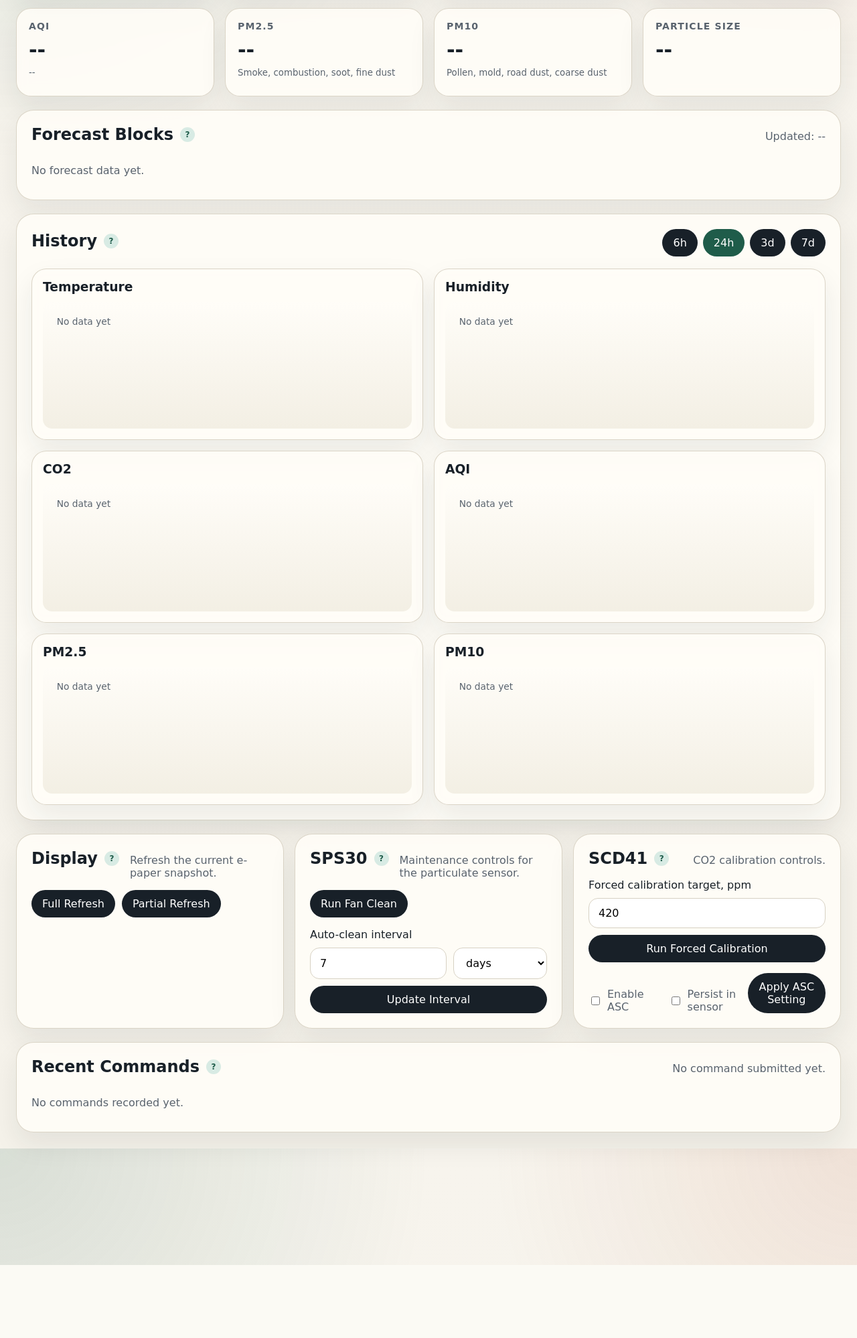
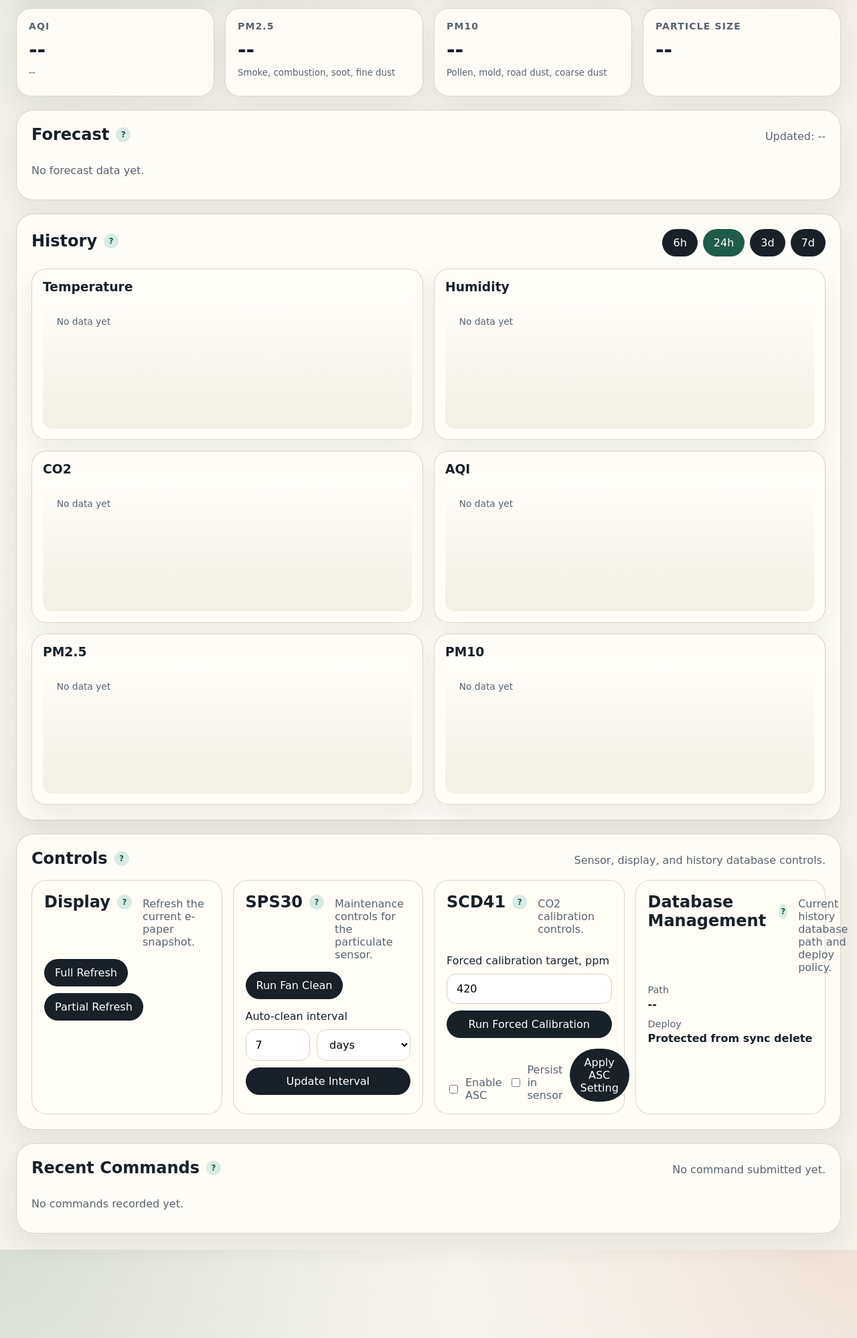
Before and after one commit to andriydread/pi-zero2w-sensors-playground, a Flask app: page / in a window 1280 px wide; the page is wider, and only the part inside the window is pictured. Shown: the part 403-2401 px from the top of that part at 67% size. Before the commit the page ends 2292 px from the top of that part, so only its background shows below. Run offline with Flask 3, Linux system fonts and the light colour scheme; data that the repository does not hold is empty.

Commit message:
Refine dashboard controls and preserve history database

```diff
--- a/dashboard/static/dashboard.css
+++ b/dashboard/static/dashboard.css
@@ -279,8 +278,42 @@ button, input, select {
   transform: translate(-50%, -100%);
   transition: opacity 0.12s ease;
 }
+.controls-panel {
+  margin-top: 20px;
+}
 .controls-grid {
-  grid-template-columns: repeat(3, minmax(0, 1fr));
+  display: grid;
+  grid-template-columns: repeat(4, minmax(0, 1fr));
+  gap: 16px;
+  margin-top: 18px;
+}
+.control-card {
+  border-radius: 22px;
+  padding: 18px;
+  background: rgba(255, 253, 247, 0.92);
+  border: 1px solid rgba(215, 209, 195, 0.9);
+}
+.control-card .panel-head {
+  min-height: 76px;
+}
+.info-list {
+  display: grid;
+  gap: 12px;
+  margin-top: 16px;
+}
+.info-list p {
+  display: flex;
+  flex-direction: column;
+  gap: 4px;
+  margin: 0;
+}
+.info-list span {
+  color: var(--muted);
+  font-size: 0.9rem;
+}
+.info-list strong {
+  font-size: 1rem;
+  overflow-wrap: anywhere;
 }
 .button-row {
   display: flex;
--- a/dashboard/static/dashboard.js
+++ b/dashboard/static/dashboard.js
@@ -124,6 +124,7 @@ function renderSummary(summary) {
   document.getElementById('collector-running').textContent = `Collector: ${collector.running ? 'running' : 'stopped'}`;
   document.getElementById('collector-asc').textContent = `ASC: ${collector.scd41_asc_enabled ? 'enabled' : 'disabled'}`;
   document.getElementById('scd41-asc-enabled').checked = !!collector.scd41_asc_enabled;
+  document.getElementById('database-path').textContent = collector.database_path || '--';
 
   const weather = summary.latest_weather?.value || {};
   document.getElementById('weather-updated').textContent = `Updated: ${formatTimestamp(summary.latest_weather?.updated_at)}`;
@@ -151,8 +152,8 @@ function renderWeather(weather) {
       <div class="forecast-body">
         <img class="forecast-icon" src="/assets/icons/${icon}" alt="forecast icon">
         <div class="forecast-stats">
-          <p class="forecast-temp">${tempText}</p>
-          <p class="forecast-rain">Rain: ${rainText}</p>
+          <p class="forecast-stat">${tempText}</p>
+          <p class="forecast-stat">Rain: ${rainText}</p>
         </div>
       </div>
     `;
--- a/dashboard/templates/index.html
+++ b/dashboard/templates/index.html
@@ -33,14 +33,14 @@
     <section class="panel weather-panel">
       <div class="panel-head">
         <div class="title-with-help">
-          <h2>Forecast Blocks</h2>
+          <h2>Forecast</h2>
           <span class="help-chip" tabindex="0">?
             <span class="help-popover">
               <strong>Purpose</strong>
               <p>Shows the same forecast data used by the e-paper snapshot.</p>
               <strong>Contents</strong>
               <ul>
-                <li>Time window for the block</li>
+                <li>Time window for the forecast period</li>
                 <li>Max and min temperature</li>
                 <li>Rain probability</li>
                 <li>Weather icon matching the e-paper display</li>
@@ -87,8 +87,28 @@
       </div>
     </section>
 
-    <section class="controls-grid">
-      <section class="panel">
+    <section class="panel controls-panel">
+      <div class="panel-head">
+        <div class="title-with-help">
+          <h2>Controls</h2>
+          <span class="help-chip" tabindex="0">?
+            <span class="help-popover">
+              <strong>Purpose</strong>
+              <p>Operational controls and database status for the air monitor.</p>
+              <strong>Cards</strong>
+              <ul>
+                <li><strong>Display</strong>: replays the current e-paper snapshot</li>
+                <li><strong>SPS30</strong>: fan-clean and auto-clean interval controls</li>
+                <li><strong>SCD41</strong>: forced calibration and ASC controls</li>
+                <li><strong>Database Management</strong>: current history database location and deploy handling</li>
+              </ul>
+            </span>
+          </span>
+        </div>
+        <p>Sensor, display, and history database controls.</p>
+      </div>
+      <div class="controls-grid">
+        <section class="control-card">
           <div class="panel-head">
             <div class="title-with-help">
               <h2>Display</h2>
@@ -112,7 +132,7 @@
           </div>
         </section>
 
-      <section class="panel">
+        <section class="control-card">
           <div class="panel-head">
             <div class="title-with-help">
               <h2>SPS30</h2>
@@ -148,7 +168,7 @@
           </form>
         </section>
 
-      <section class="panel">
+        <section class="control-card">
           <div class="panel-head">
             <div class="title-with-help">
               <h2>SCD41</h2>
@@ -178,6 +198,31 @@
             <button type="submit">Apply ASC Setting</button>
           </form>
         </section>
+
+        <section class="control-card">
+          <div class="panel-head">
+            <div class="title-with-help">
+              <h2>Database Management</h2>
+              <span class="help-chip" tabindex="0">?
+                <span class="help-popover">
+                  <strong>Purpose</strong>
+                  <p>Shows where the SQLite history database lives and how code deploys treat it.</p>
+                  <strong>Deploy</strong>
+                  <ul>
+                    <li>The default `data/` directory is excluded from sync</li>
+                    <li>The remote `data/` directory is protected from `rsync --delete`</li>
+                  </ul>
+                </span>
+              </span>
+            </div>
+            <p>Current history database path and deploy policy.</p>
+          </div>
+          <div class="info-list">
+            <p><span>Path</span><strong id="database-path">--</strong></p>
+            <p><span>Deploy</span><strong>Protected from sync delete</strong></p>
+          </div>
+        </section>
+      </div>
     </section>
 
     <section class="panel">
--- a/main.py
+++ b/main.py
@@ -177,6 +177,7 @@ class AirMonitorApp:
         LOGGER.info("Initializing SCD41")
         self.scd4x = adafruit_scd4x.SCD4X(self.i2c)
         self.scd4x.self_calibration_enabled = self.scd41_asc_enabled
+        self.scd41_asc_enabled = bool(self.scd4x.self_calibration_enabled)
         self.scd4x.start_periodic_measurement()
 
         self.ambient_sensor = self._setup_ambient_sensor()
@@ -368,10 +369,10 @@ class AirMonitorApp:
             self.scd4x.stop_periodic_measurement()
             time.sleep(0.5)
             self.scd4x.self_calibration_enabled = enabled
+            self.scd41_asc_enabled = bool(self.scd4x.self_calibration_enabled)
             if payload.get("persist"):
                 self.scd4x.persist_settings()
             self.scd4x.start_periodic_measurement()
-            self.scd41_asc_enabled = enabled
             self.database.set_state(
                 "collector_status",
                 {
```
Also changed, not shown: other parts of dashboard/static/dashboard.css (+25 -16 lines), README.md, 1 other file. Lines whose indentation alone changed are shown as unchanged.
